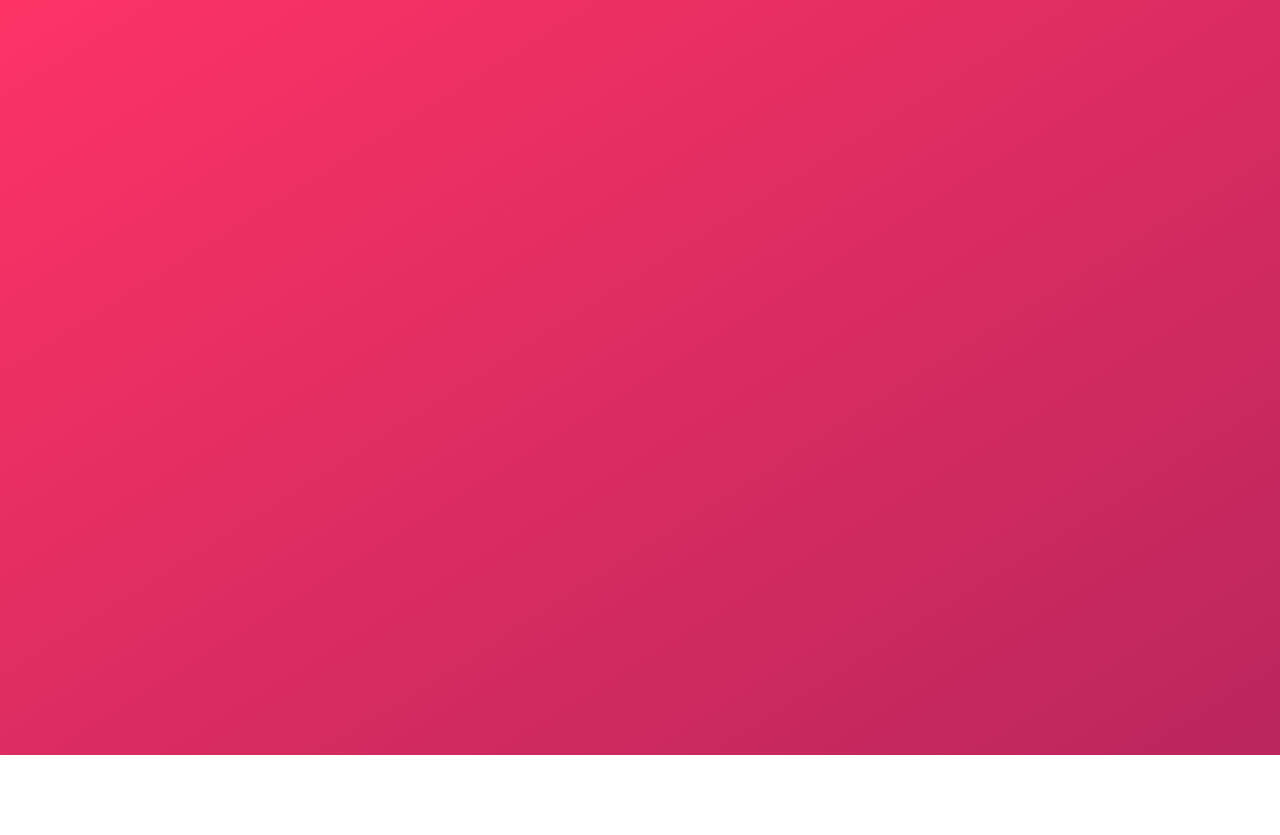
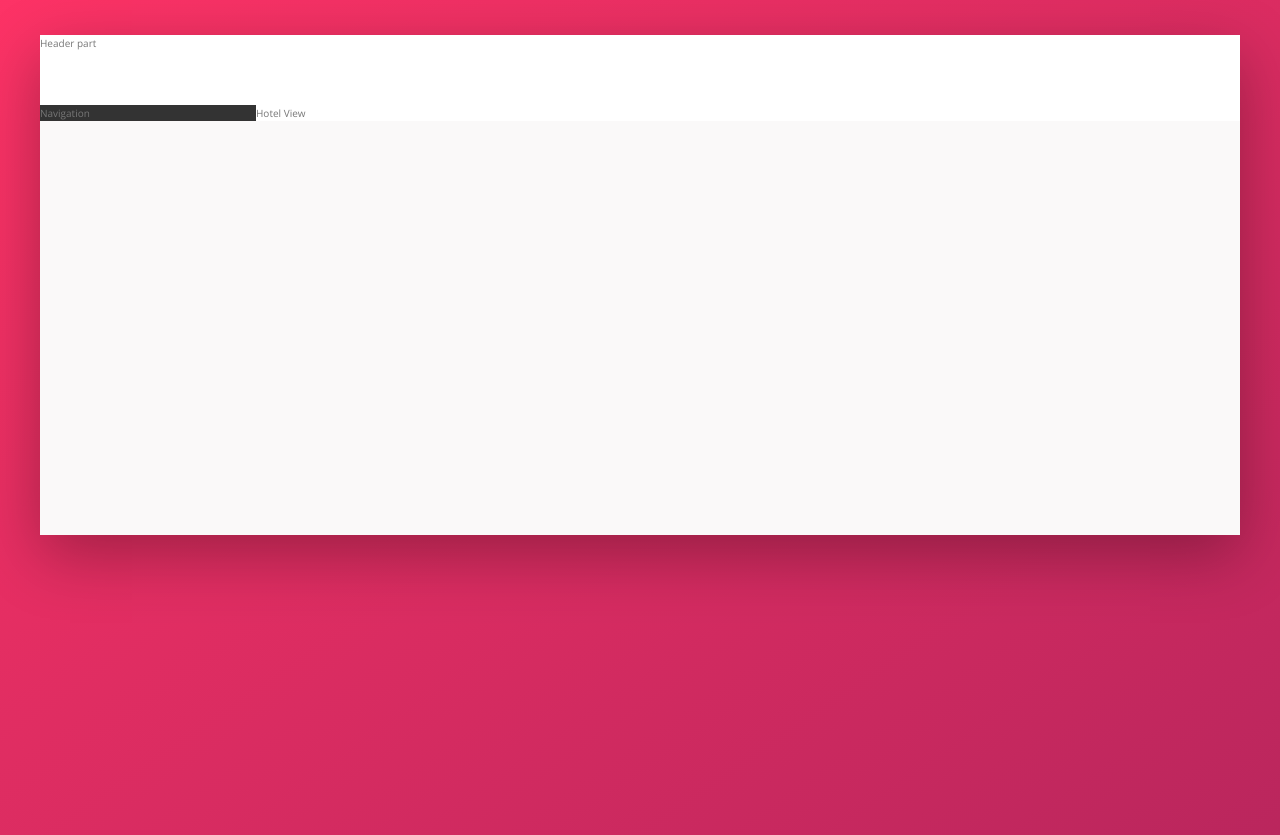
Before and after one commit to AllyssonAlas/trillo, a website: page index.html in a window 1280 px wide. Shown: the part 45-880 px from the top of the page. Before the commit the page ends 800 px from the top, so only its background shows below. Drawn offline with nearby package versions, Linux system fonts and the light colour scheme.

Commit message:
setting the basic of the overall layout

```diff
--- a/index.html
+++ b/index.html
@@ -4,16 +4,25 @@
     <meta charset="UTF-8" />
     <meta name="viewport" content="width=device-width, initial-scale=1.0" />
 
-    <link
-      href="https://fonts.googleapis.com/css?family=Open+Sans:300,400,600"
-      rel="stylesheet"
-    />
+    <link href="https://fonts.googleapis.com/css?family=Open+Sans:300,400,600" rel="stylesheet" />
     <link rel="stylesheet" href="css/style.css" />
     <link rel="shortcut icon" type="image/png" href="img/favicon.png" />
 
     <title>Trillo &mdash; Your all-in-one booking app</title>
   </head>
   <body>
-    <h1>Trillo!</h1>
+    <div class="container">
+      <header class="header">
+        Header part
+      </header>
+      <div class="content">
+        <nav class="sidebar">
+          Navigation
+        </nav>
+        <main class="hotel-view">
+          Hotel View
+        </main>
+      </div>
+    </div>
   </body>
 </html>
--- a/sass/_base.scss
+++ b/sass/_base.scss
@@ -11,6 +11,8 @@
   --color-grey-dark-1: #333;
   --color-grey-dark-2: #777;
   --color-grey-dark-3: #999;
+
+  --shadow-dark: 0 2rem 6rem rgba(0, 0, 0, 0.3);
 }
 
 * {
--- a/sass/_layout.scss
+++ b/sass/_layout.scss
@@ -0,0 +1,28 @@
+.container {
+  max-width: 120rem;
+  margin: 8rem auto;
+  background-color: var(--color-grey-light-1);
+  box-shadow: var(--shadow-dark);
+
+  min-height: 50rem;
+}
+
+.header {
+  height: 7rem;
+  background-color: rgba(255, 255, 255, 1);
+  border-bottom: var(--color-grey-light-2);
+}
+
+.content {
+  display: flex;
+}
+
+.sidebar {
+  background-color: var(--color-grey-dark-1);
+  flex: 0 0 18%;
+}
+
+.hotel-view {
+  background-color: rgba(255, 255, 255, 1);
+  flex: 1;
+}
```
Also changed, not shown: css/style.css (added).
